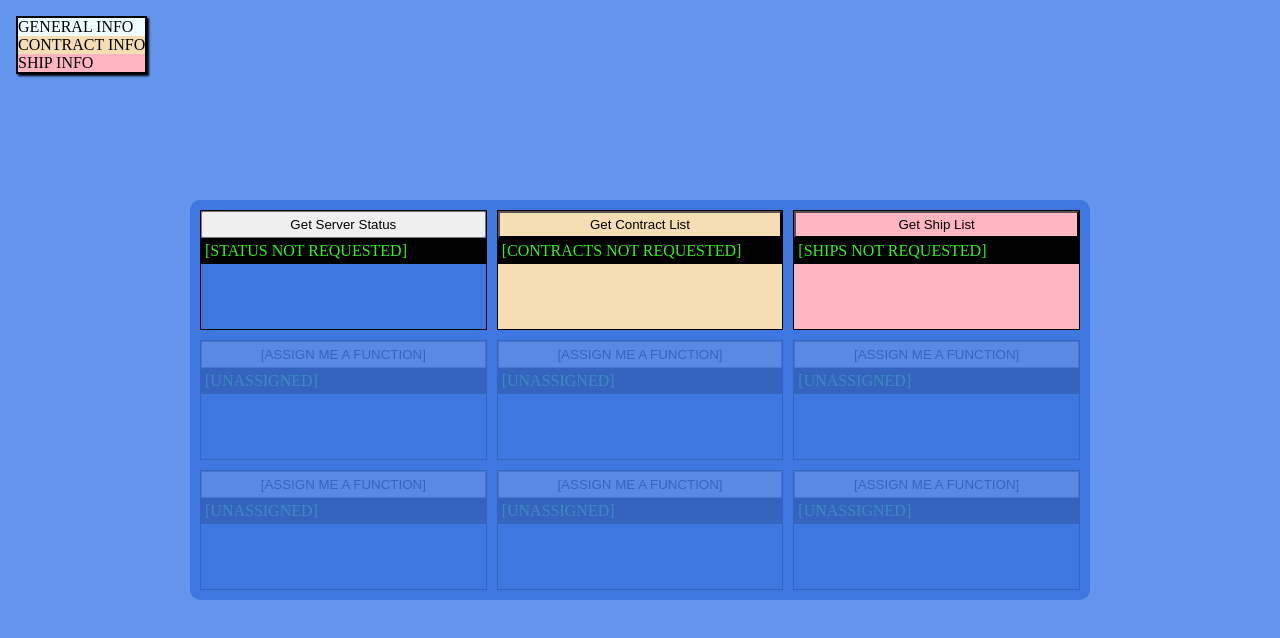
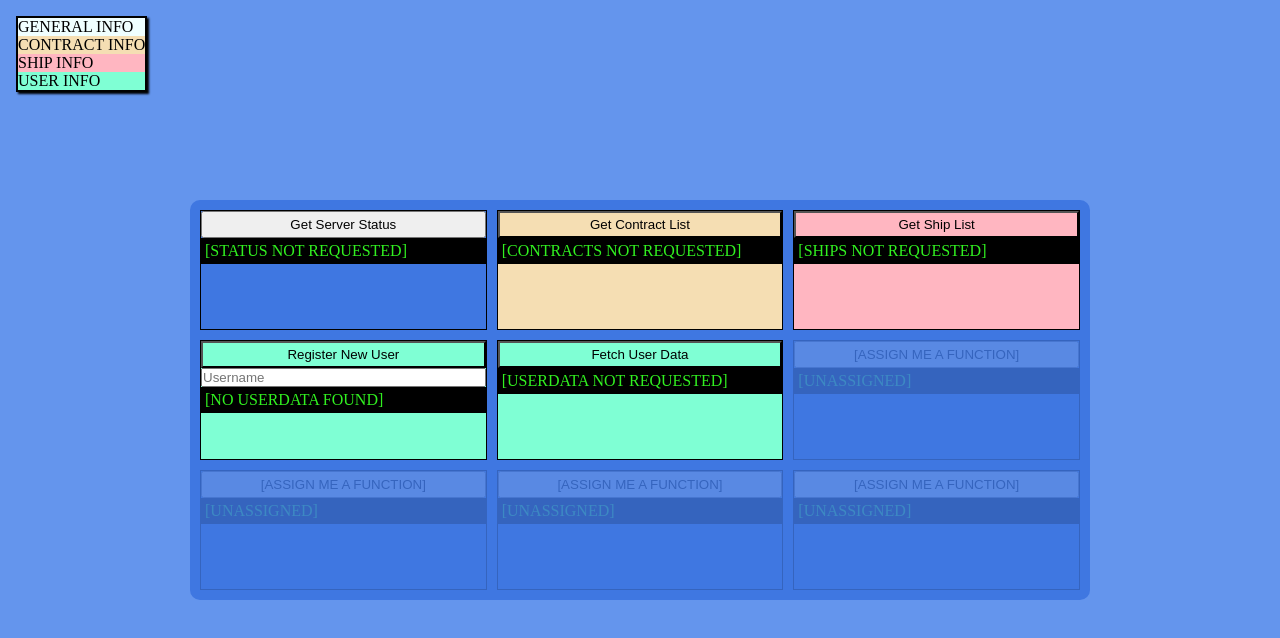
Before and after one commit to gcnw/spaceTradersProject, a plain HTML site: page index.html in a window 1280 px wide. Drawn offline with Linux system fonts and the light colour scheme.

Commit message:
update UI for user register

```diff
--- a/index.html
+++ b/index.html
@@ -10,6 +10,8 @@
                 <li class="general">GENERAL INFO</li>
                 <li class="contract">CONTRACT INFO</li>
                 <li class="ships">SHIP INFO</li>
+                <li class="users">USER INFO</li>
+
             </ul>
         </nav>
         <main>
@@ -31,16 +33,17 @@
                     [SHIPS NOT REQUESTED]
                 </p>
             </div>
-            <div class="callTestContainer unAssigned">
-                <button id="serverStatusButton" type="button" onclick="">[ASSIGN ME A FUNCTION]</button>
-                <p class="responseData">
-                    [UNASSIGNED]
+            <div class="callTestContainer users">
+                <button class="users" id="registerUser" type="button">Register New User</button>
+                <input id="userAccount" type="text" placeholder="Username"></button>
+                <p class="responseData" id="registerResponse">
+                    [NO USERDATA FOUND]
                 </p>
             </div>
-            <div class="callTestContainer unAssigned">
-                <button id="serverStatusButton" type="button" onclick="">[ASSIGN ME A FUNCTION]</button>
-                <p class="responseData">
-                    [UNASSIGNED]
+            <div class="callTestContainer users">
+                <button class="users" id="userStatusButton" type="button">Fetch User Data</button>
+                <p class="responseData" id="userDataResponse">
+                    [USERDATA NOT REQUESTED]
                 </p>
             </div>
             <div class="callTestContainer unAssigned">
--- a/script.js
+++ b/script.js
@@ -7,13 +7,41 @@ window.addEventListener('DOMContentLoaded', (event) => {
     console.log('DOM fully loaded and parsed');
     //retriveServerStatus2() <-- not needed rn but works
 
-    // THIS FETCHES THE NEEDED DATA:
-    //getUserInfo(userData.data.token)
 
     // THIS REGISTERS A NEW USER
-    // registerNewUser("username")
+    //
+
+    const registerButton = document.getElementById("registerUser")
+    registerButton.style.color = "green"
+    const userInput = document.getElementById("userAccount")
+
+    registerButton.addEventListener("click", event => {
+
+        const userName = userInput.value
+        // This should be a promise to wait for the answer
+        // and put
+        registerNewUser(userName)
+
+    } )
+
+        // THIS FETCHES THE NEEDED DATA:
+    const userDataButton = document.getElementById("userStatusButton")
+    userDataButton.style.color = "red"
+    const userDataResponse = document.getElementById("userDataResponse")
+
+    userDataButton.addEventListener("click", event => {
+
+
+        // This should be a promise to wait for the answer
+        // and put
+        getUserInfo(userData.data.token, userDataResponse)
+
+    } )
+
+
+
 
     // THIS HOLDS CRITICAL DATA.. NOT SURE HOW TO HANDLE IT
-    // console.log(userData)
+    console.log(userData.data.agent.symbol)
 
 })
--- a/style.css
+++ b/style.css
@@ -92,3 +92,7 @@ button {
 .ships {
     background-color: lightpink;
 }
+
+.users {
+    background-color: aquamarine;
+}
```
